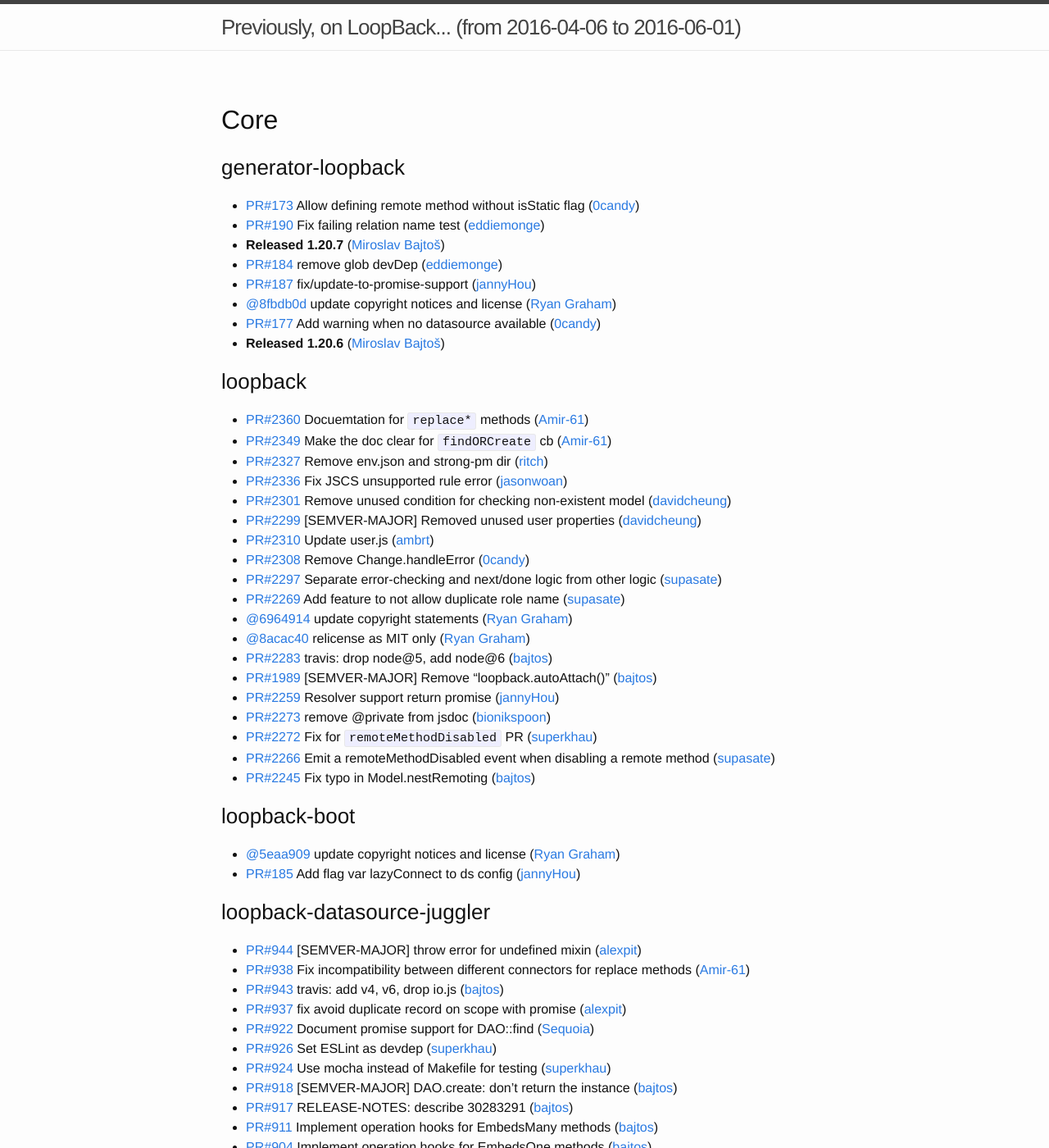
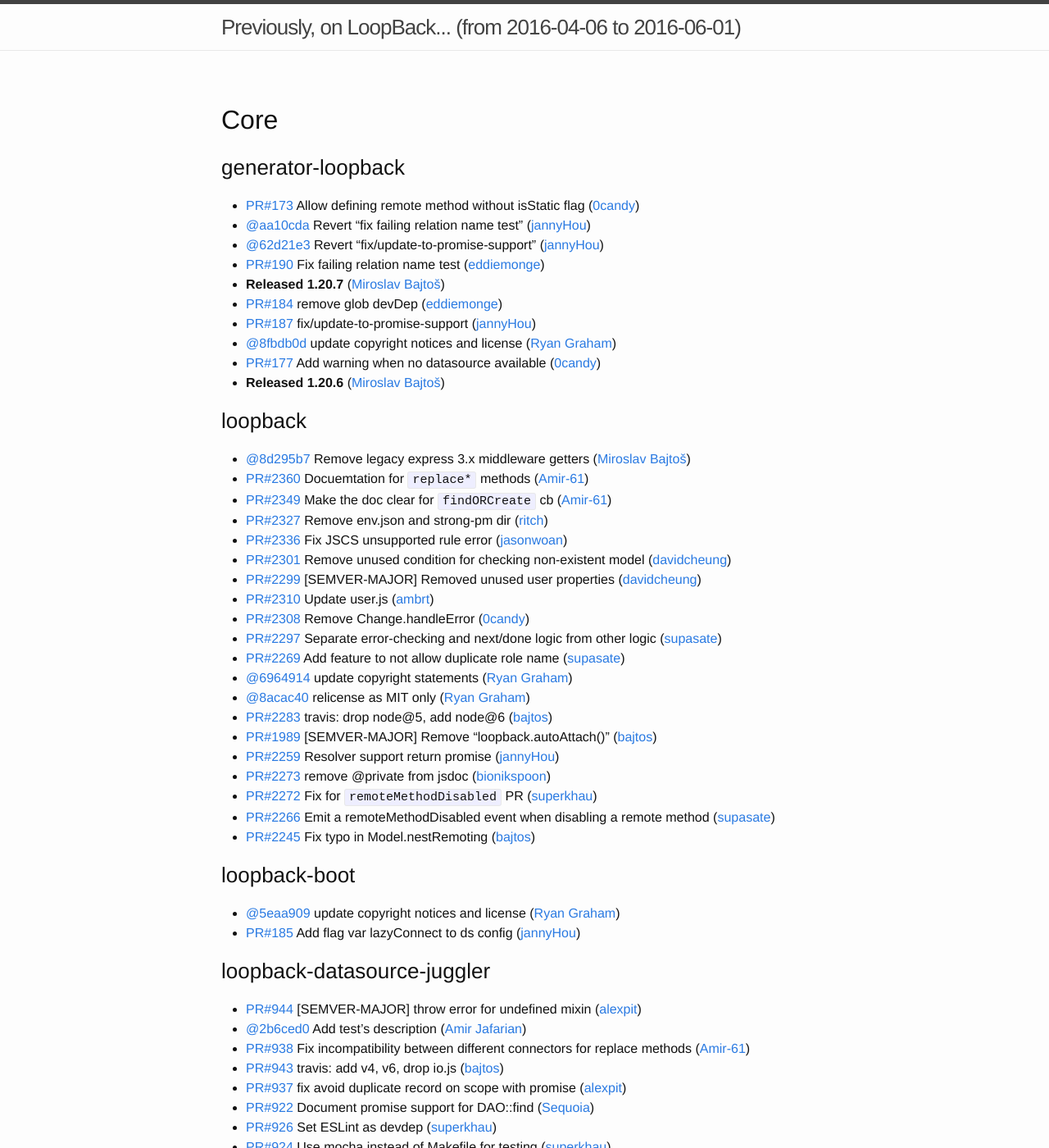
Before and after one commit to strongloop/loopback, a Jekyll site: the page built from index.md, in a window 1280 px wide and 1400 px high. Shown: the whole window at 82% size. Built offline with Jekyll 4.4.1, drawn with Linux system fonts in a browser that asks for light colours.

Commit message:
Update changelog

```diff
--- a/index.md
+++ b/index.md
@@ -7,6 +7,8 @@
 
 ### generator-loopback
  * [PR#173](https://github.com/strongloop/generator-loopback/pull/173) Allow defining remote method without isStatic flag ([0candy](https://github.com/0candy))
+ * [@aa10cda](https://github.com/strongloop/generator-loopback/commit/aa10cda9d1c535e35c51a9975fcf63b3a3b35b85) Revert "fix failing relation name test" ([jannyHou](https://github.com/jannyHou))
+ * [@62d21e3](https://github.com/strongloop/generator-loopback/commit/62d21e3cc1f1593f3673bda8a5f2fef6aa304887) Revert "fix/update-to-promise-support" ([jannyHou](https://github.com/jannyHou))
  * [PR#190](https://github.com/strongloop/generator-loopback/pull/190) Fix failing relation name test ([eddiemonge](https://github.com/eddiemonge))
  * **Released 1.20.7** ([Miroslav Bajtoš](https://github.com/bajtos))
  * [PR#184](https://github.com/strongloop/generator-loopback/pull/184) remove glob devDep ([eddiemonge](https://github.com/eddiemonge))
@@ -17,6 +19,7 @@
 
 
 ### loopback
+ * [@8d295b7](https://github.com/strongloop/loopback/commit/8d295b70f63ee572323f1f4b2dadcf36debbe776) Remove legacy express 3.x middleware getters ([Miroslav Bajtoš](https://github.com/bajtos))
  * [PR#2360](https://github.com/strongloop/loopback/pull/2360) Docuemtation for `replace*` methods ([Amir-61](https://github.com/Amir-61))
  * [PR#2349](https://github.com/strongloop/loopback/pull/2349) Make the doc clear for `findORCreate` cb ([Amir-61](https://github.com/Amir-61))
  * [PR#2327](https://github.com/strongloop/loopback/pull/2327) Remove env.json and strong-pm dir ([ritch](https://github.com/ritch))
@@ -45,6 +48,7 @@
 
 ### loopback-datasource-juggler
  * [PR#944](https://github.com/strongloop/loopback-datasource-juggler/pull/944) [SEMVER-MAJOR] throw error for undefined mixin ([alexpit](https://github.com/alexpit))
+ * [@2b6ced0](https://github.com/strongloop/loopback-datasource-juggler/commit/2b6ced06a1749331e03a5661b1b76bf83090275e) Add test's description ([Amir Jafarian](https://github.com/Amir-61))
  * [PR#938](https://github.com/strongloop/loopback-datasource-juggler/pull/938) Fix incompatibility between different connectors for replace methods ([Amir-61](https://github.com/Amir-61))
  * [PR#943](https://github.com/strongloop/loopback-datasource-juggler/pull/943) travis: add v4, v6, drop io.js ([bajtos](https://github.com/bajtos))
  * [PR#937](https://github.com/strongloop/loopback-datasource-juggler/pull/937) fix avoid duplicate record on scope with promise ([alexpit](https://github.com/alexpit))
```
